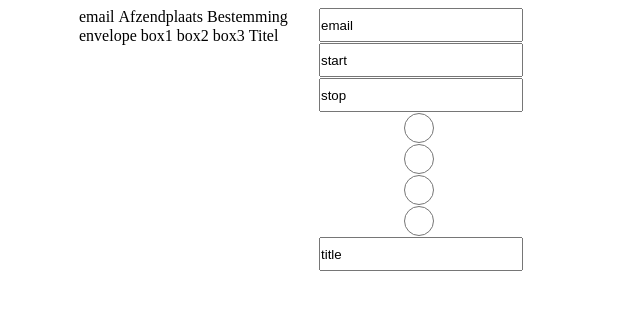
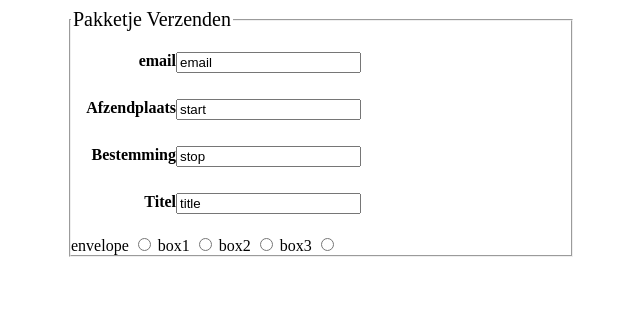
Before and after one commit to sir-ragna/ajax, a PHP site: page / in a window 1280 px wide. Shown: the top 310 px of the page, without its empty margins (321-961 px from the left). Run offline with PHP 8.4, Linux system fonts and the light colour scheme.

Commit message:
some changes to the form

```diff
--- a/index.php
+++ b/index.php
@@ -5,32 +5,35 @@
     <title>Form test code</title>
     <script type="text/javascript" src="./js/server.js"></script>
     <style type="text/css">
-    .form {
+    form, fieldset {
         display: block;
         margin-top: 0px;
         margin-bottom: 0px;
         margin-left: auto;
         margin-right: auto;
         padding: 0px;
-        width: 480px;
+        width: 500px;
     }
-    .input-keys, .input-values {
-        margin: 0px;
-        padding: 0px;
-        width: 240px;
+
+    legend {
+        font-size: 20px;
+    }
+
+    p label {
+        float: left;
+        width: 100px;
+        text-align: right;
+        font-weight: bold;
+    }
+
+    .input-values input {
+        width: 300px;
         float: left;
     }
 
-    .input-keys label, .input-values input {
-        float: none;
-        display: inline;
-        margin: 0px;
-        padding: 0px;
-        height: 30px;
-        width: 200px;
-        text-align: left;
-        vertical-align: text-bottom;
-
+    p {
+        clear: both;
+        padding: 5px;
     }
     </style>
 </head>
@@ -38,30 +41,30 @@
 <body>
 
 
-<div class="form">
-    <div class="input-keys">
-        <label for="email">email</label>
-        <label for="start">Afzendplaats</label>
-        <label for="stop">Bestemming</label>
+<form>
+    <fieldset>
+        <legend>Pakketje Verzenden</legend>
+           <p><label for="email">email</label>
+            <input type="text" id="email" value="email" /></p>
+           <p><label for="start">Afzendplaats</label>
+            <input type="text" id="start" value="start" /></p>
+           <p><label for="stop">Bestemming</label>
+            <input type="text" id="stop" value="stop" /></p>
+           <p><label for="title">Titel</label>
+            <input type="text" id="title" value="title" /></p>
+
+            <div class="checkbox">
                 <label for="envelope">envelope</label>
+                <input type="radio" name="type" id="envelope" value="envelope" />
                 <label for="box1">box1</label>
+                <input type="radio" name="type" id="box1" value="box1" />
                 <label for="box2">box2</label>
+                <input type="radio" name="type" id="box2" value="box2" />
                 <label for="box3">box3</label>
-        <label for="title">Titel</label>
-    </div>
-    <div class="input-values">
-        <input type="text" id="email" value="email" />
-        <input type="text" id="start" value="start" />
-        <input type="text" id="stop" value="stop" />
-        <div class="checkbox">
-            <input type="radio" name="type" id="envelope" value="envelope" />
-            <input type="radio" name="type" id="box1" value="box1" />
-            <input type="radio" name="type" id="box2" value="box2" />
                 <input type="radio" name="type" id="box3" value="box3" />
             </div>
-        <input type="text" id="title" value="title" />
-    </div>
-</div>
+    </fieldset>
+</form>
 
 
 
```
Lines whose indentation alone changed are shown as unchanged.
